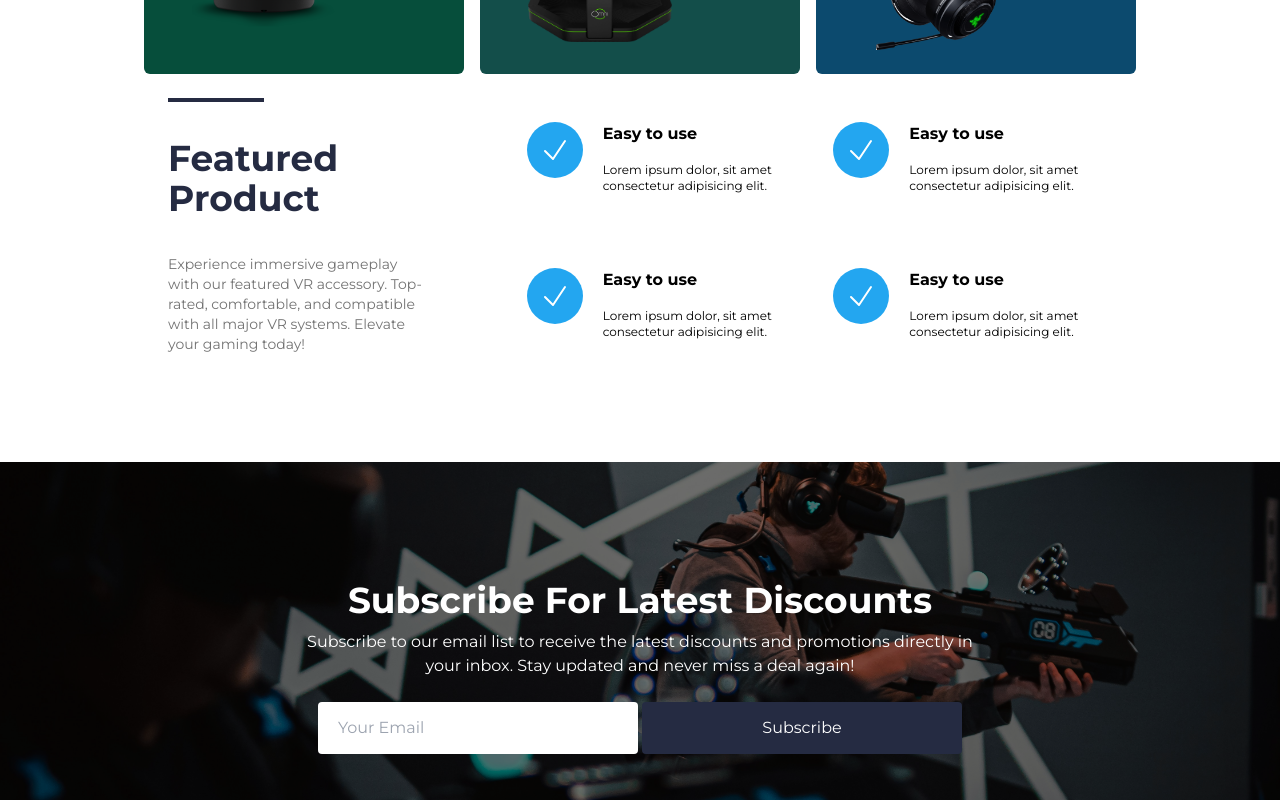
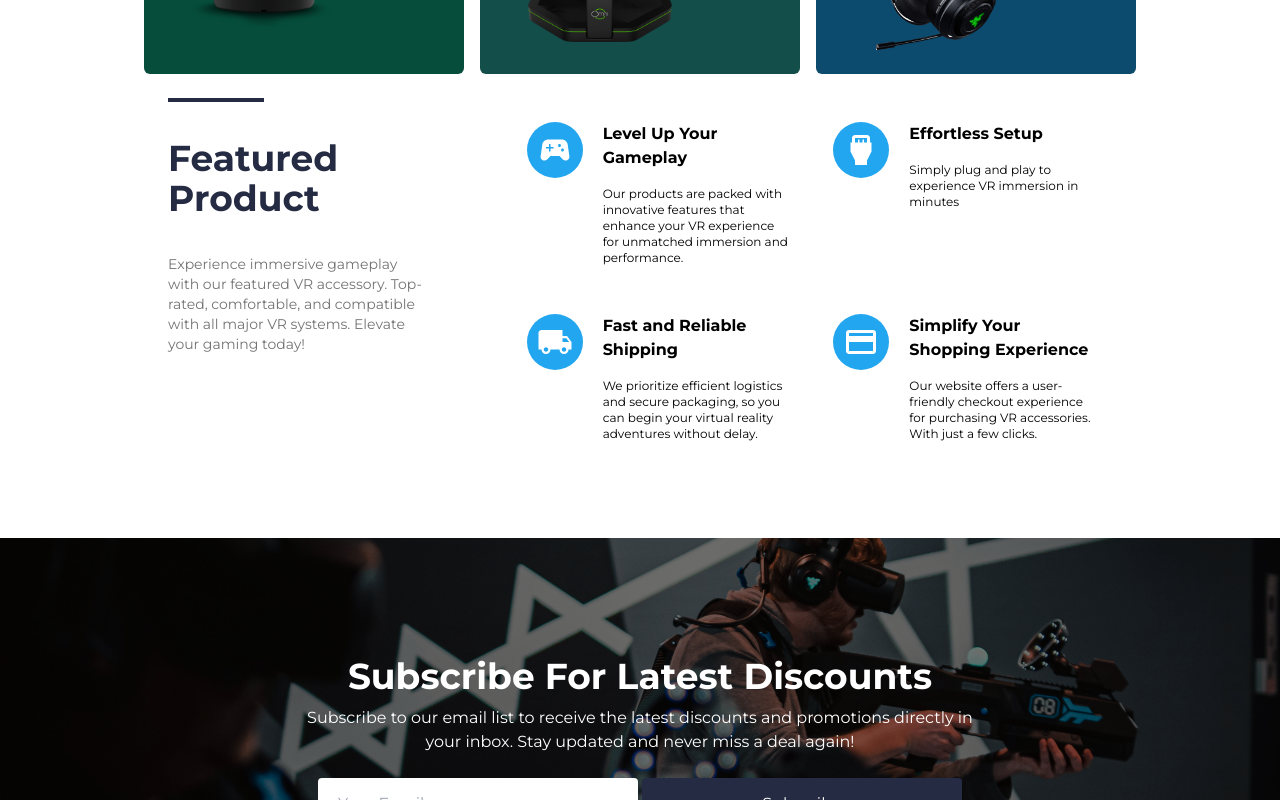
Before and after one commit to TomLi0421/pointvision, a React (Vite) app in the folder client/: page / in a window 1280 px wide. Shown: the part 1540-2340 px from the top of the page. Built offline with nearby package versions, Linux system fonts and the light colour scheme.

Commit message:
fix: notification pop up error when the order is not found and edit the feature content on home page

```diff
--- a/client/src/components/Footer/FooterSubSection.tsx
+++ b/client/src/components/Footer/FooterSubSection.tsx
@@ -1,4 +1,3 @@
-import { Link } from "react-router-dom";
 import styles from "./FooterSubSection.module.css";
 
 export default function FooterSubSection(props: {
@@ -15,13 +14,12 @@ export default function FooterSubSection(props: {
       <div className="flex flex-col">
         {props.subTitles.map((subTitle, index) => {
           return (
-            <Link
+            <p
               key={index}
-              className={`${styles.footer__subtitle_color} font-bold text-sm mb-2.5 hover:underline`}
-              to={`/${subTitle}`}
+              className={`${styles.footer__subtitle_color} font-bold text-sm mb-2.5 hover:underline hover:cursor-pointer`}
             >
               {subTitle}
-            </Link>
+            </p>
           );
         })}
       </div>
--- a/client/src/context/OrderContext.tsx
+++ b/client/src/context/OrderContext.tsx
@@ -1,6 +1,6 @@
 import axios from "axios";
 import { createContext, useState } from "react";
-import { ToastContainer, toast } from "react-toastify";
+import { toast } from "react-toastify";
 import "react-toastify/dist/ReactToastify.css";
 
 interface Order {
@@ -30,6 +30,21 @@ export default function OrderProvider({ children }: any) {
 
   const handleSearch = async (orderId: string) => {
     try {
+      if (orderId == "") {
+        setIsOrderFound(false);
+        toast.error("Please enter a valid order ID", {
+          position: "top-right",
+          autoClose: 5000,
+          hideProgressBar: false,
+          closeOnClick: true,
+          pauseOnHover: true,
+          draggable: true,
+          progress: undefined,
+          theme: "light",
+        });
+        return;
+      }
+
       const response = await axios.get(
         `${import.meta.env.VITE_SERVER_URL}/api/search/order`,
         {
@@ -42,9 +57,8 @@ export default function OrderProvider({ children }: any) {
       if (response.status === 200) {
         setOrder(response.data);
         setIsOrderFound(true);
-      }
-    } catch (error: any) {
-      if (error.response.status === 404) {
+      } else if (response.status === 404) {
+        setIsOrderFound(false);
         toast.error("Order not found", {
           position: "top-right",
           autoClose: 5000,
@@ -55,8 +69,18 @@ export default function OrderProvider({ children }: any) {
           progress: undefined,
           theme: "light",
         });
-        setIsOrderFound(false);
       }
+    } catch (e: any) {
+      toast.error("Order not found", {
+        position: "top-right",
+        autoClose: 5000,
+        hideProgressBar: false,
+        closeOnClick: true,
+        pauseOnHover: true,
+        draggable: true,
+        progress: undefined,
+        theme: "light",
+      });
     }
   };
 
@@ -69,7 +93,6 @@ export default function OrderProvider({ children }: any) {
       }}
     >
       {children}
-      <ToastContainer />
     </OrderContext.Provider>
   );
 }
--- a/client/src/pages/Home/Feature/Feature.tsx
+++ b/client/src/pages/Home/Feature/Feature.tsx
@@ -1,5 +1,10 @@
 import styles from "./Feature.module.css";
 import FeatureCard from "./FeatureCard";
+import SportsEsportsIcon from "@mui/icons-material/SportsEsports";
+import SettingsInputHdmiIcon from "@mui/icons-material/SettingsInputHdmi";
+import LocalShippingIcon from "@mui/icons-material/LocalShipping";
+import CreditCardIcon from "@mui/icons-material/CreditCard";
+
 export default function Feature() {
   return (
     <div className="py-6 sm:mb-0 lg:max-w-[66rem] lg:mx-auto lg:lg:grid lg:grid-cols-3">
@@ -27,87 +32,37 @@ export default function Feature() {
       <div className="lg:px-6 lg:grid lg:grid-cols-2 lg:col-span-2">
         <FeatureCard
           icon={
-            <svg
-              xmlns="http://www.w3.org/2000/svg"
-              fill="none"
-              viewBox="0 0 24 24"
-              strokeWidth="1.5"
-              stroke="currentColor"
-              className="w-14 h-14 text-white"
-            >
-              <path
-                strokeLinecap="round"
-                strokeLinejoin="round"
-                d="m4.5 12.75 6 6 9-13.5"
-              />
-            </svg>
+            <SportsEsportsIcon sx={{ width: 36, height: 36, color: "white" }} />
           }
-          title="Easy to use"
+          title="Level Up Your Gameplay"
           description="
-          Lorem ipsum dolor, sit amet consectetur adipisicing elit."
+          Our products are packed with innovative features that enhance your VR experience for unmatched immersion and performance."
         />
         <FeatureCard
           icon={
-            <svg
-              xmlns="http://www.w3.org/2000/svg"
-              fill="none"
-              viewBox="0 0 24 24"
-              strokeWidth="1.5"
-              stroke="currentColor"
-              className="w-14 h-14 text-white"
-            >
-              <path
-                strokeLinecap="round"
-                strokeLinejoin="round"
-                d="m4.5 12.75 6 6 9-13.5"
-              />
-            </svg>
+            <SettingsInputHdmiIcon
+              sx={{ width: 36, height: 36, color: "white" }}
+            />
           }
-          title="Easy to use"
+          title="Effortless Setup"
           description="
-          Lorem ipsum dolor, sit amet consectetur adipisicing elit."
+          Simply plug and play to experience VR immersion in minutes"
         />
         <FeatureCard
           icon={
-            <svg
-              xmlns="http://www.w3.org/2000/svg"
-              fill="none"
-              viewBox="0 0 24 24"
-              strokeWidth="1.5"
-              stroke="currentColor"
-              className="w-14 h-14 text-white"
-            >
-              <path
-                strokeLinecap="round"
-                strokeLinejoin="round"
-                d="m4.5 12.75 6 6 9-13.5"
-              />
-            </svg>
+            <LocalShippingIcon sx={{ width: 36, height: 36, color: "white" }} />
           }
-          title="Easy to use"
+          title="Fast and Reliable Shipping"
           description="
-        Lorem ipsum dolor, sit amet consectetur adipisicing elit."
+          We prioritize efficient logistics and secure packaging, so you can begin your virtual reality adventures without delay."
         />
         <FeatureCard
           icon={
-            <svg
-              xmlns="http://www.w3.org/2000/svg"
-              fill="none"
-              viewBox="0 0 24 24"
-              strokeWidth="1.5"
-              stroke="currentColor"
-              className="w-14 h-14 text-white"
-            >
-              <path
-                strokeLinecap="round"
-                strokeLinejoin="round"
-                d="m4.5 12.75 6 6 9-13.5"
-              />
-            </svg>
+            <CreditCardIcon sx={{ width: 36, height: 36, color: "white" }} />
           }
-          title="Easy to use"
+          title="Simplify Your Shopping Experience"
           description="
-      Lorem ipsum dolor, sit amet consectetur adipisicing elit."
+          Our website offers a user-friendly checkout experience for purchasing VR accessories. With just a few clicks."
         />
       </div>
     </div>
--- a/client/src/pages/SearchingOrder/index.tsx
+++ b/client/src/pages/SearchingOrder/index.tsx
@@ -4,6 +4,7 @@ import InputBox from "../../components/ui/InputBox";
 import styles from "./styles.module.css";
 import OrderTracker from "../../components/OrderTracker/OrderTracker";
 import { OrderContext } from "../../context/OrderContext";
+import { ToastContainer } from "react-toastify";
 
 function SearchingOrderPage() {
   const { isOrderFound, handleSearch } = useContext(OrderContext);
@@ -52,6 +53,7 @@ function SearchingOrderPage() {
           <OrderTracker />
         </div>
       )}
+      <ToastContainer />
     </>
   );
 }
```
Also changed, not shown: 1 other file (tests, documents, lock files or other folders).
